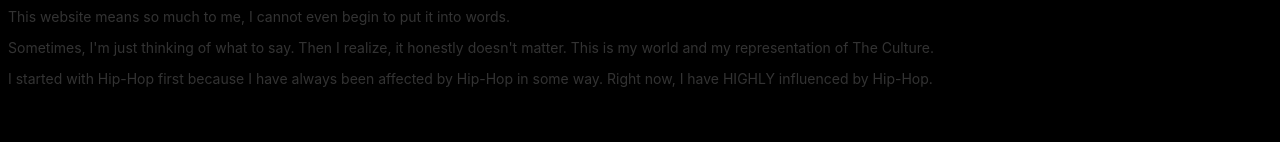
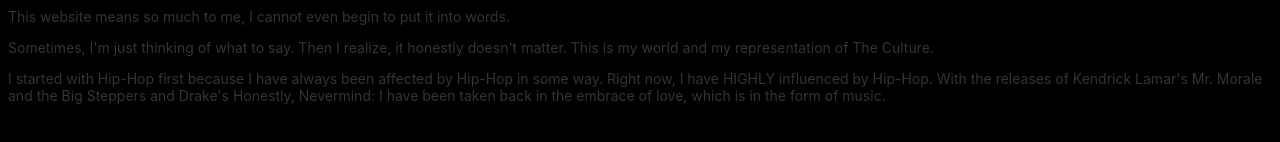
Before and after one commit to BigMoneyKirk/TheCulture, an Angular app: page / in a window 1280 px wide. Shown: the part 1829-1971 px from the top of the page. Built offline with nearby package versions, Linux system fonts and the light colour scheme; some icons are missing.

Commit message:
I got deeper with the influence of hip-hop on my life. more to come

```diff
--- a/src/app/home/message-of-the-time/message-of-the-time.component.ts
+++ b/src/app/home/message-of-the-time/message-of-the-time.component.ts
@@ -13,7 +13,7 @@
   public contents: Array<string> = [
     `This website means so much to me, I cannot even begin to put it into words.`,
     `Sometimes, I'm just thinking of what to say. Then I realize, it honestly doesn't matter. This is my world and my representation of The Culture.`,
-    `I started with Hip-Hop first because I have always been affected by Hip-Hop in some way. Right now, I have HIGHLY influenced by Hip-Hop.`];
+    `I started with Hip-Hop first because I have always been affected by Hip-Hop in some way. Right now, I have HIGHLY influenced by Hip-Hop. With the releases of Kendrick Lamar's Mr. Morale and the Big Steppers and Drake's Honestly, Nevermind: I have been taken back in the embrace of love, which is in the form of music.`];
 
   constructor() { }
 
```
